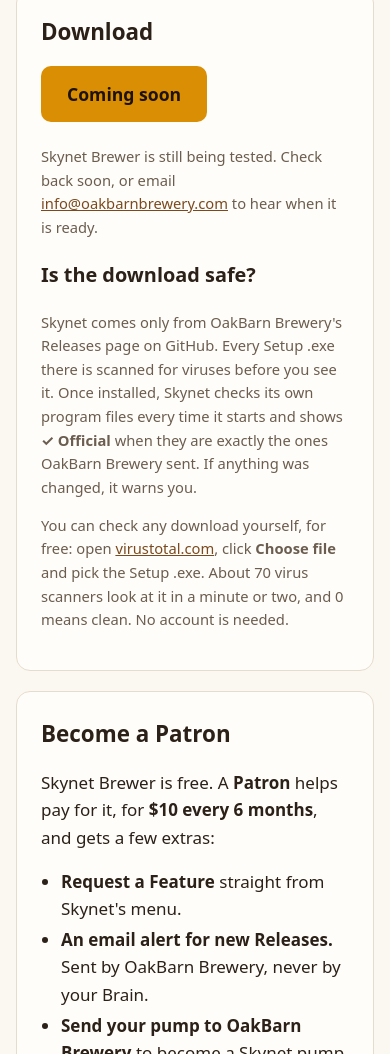
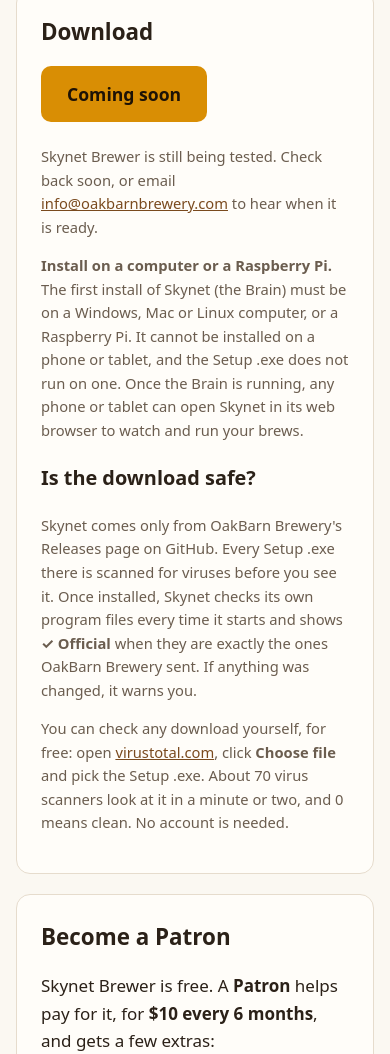
Before and after one commit to oakbarn/oakbarnbrewery.com, a plain HTML site: page index.html in a window 390 px wide. Shown: the part 819-1873 px from the top of the page. Drawn offline with Linux system fonts and the light colour scheme.

Commit message:
Download: the first install must be on a computer or a Raspberry Pi, not a phone or tablet
Co-Authored-By: Claude Opus 5.5 <noreply@anthropic.com>
Claude-Session: https://claude.ai/code/session_012LFz6hzfm91PJSetYu3hxs

```diff
--- a/index.html
+++ b/index.html
@@ -60,6 +60,7 @@
     <h2>Download</h2>
     <p class="btn" style="cursor:default">Coming soon</p>
     <p class="small">Skynet Brewer is still being tested. Check back soon, or email <a href="mailto:info@oakbarnbrewery.com">info@oakbarnbrewery.com</a> to hear when it is ready.</p>
+    <p class="small"><strong>Install on a computer or a Raspberry Pi.</strong> The first install of Skynet (the Brain) must be on a Windows, Mac or Linux computer, or a Raspberry Pi. It cannot be installed on a phone or tablet, and the Setup .exe does not run on one. Once the Brain is running, any phone or tablet can open Skynet in its web browser to watch and run your brews.</p>
     <h3>Is the download safe?</h3>
     <p class="small">Skynet comes only from OakBarn Brewery's Releases page on GitHub. Every Setup .exe there is scanned for viruses before you see it. Once installed, Skynet checks its own program files every time it starts and shows <strong>&#10003; Official</strong> when they are exactly the ones OakBarn Brewery sent. If anything was changed, it warns you.</p>
     <p class="small">You can check any download yourself, for free: open <a href="https://www.virustotal.com" target="_blank" rel="noopener">virustotal.com</a>, click <strong>Choose file</strong> and pick the Setup .exe. About 70 virus scanners look at it in a minute or two, and 0 means clean. No account is needed.</p>
```
